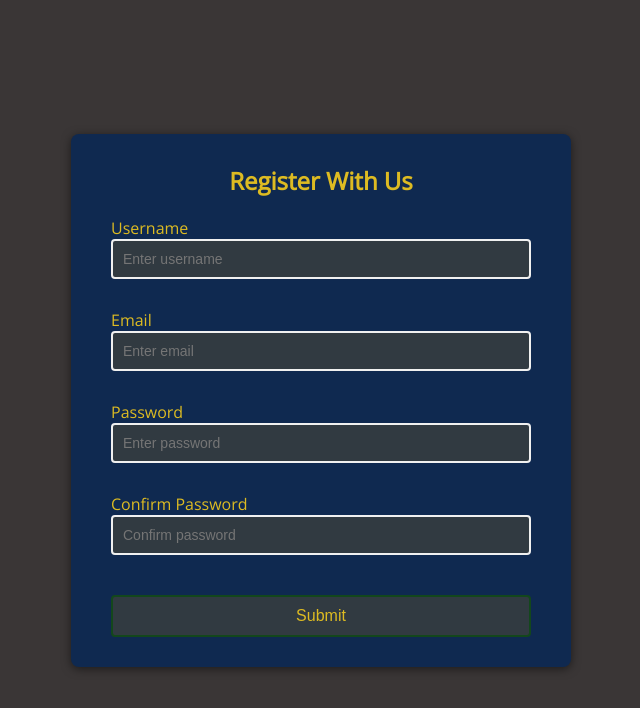
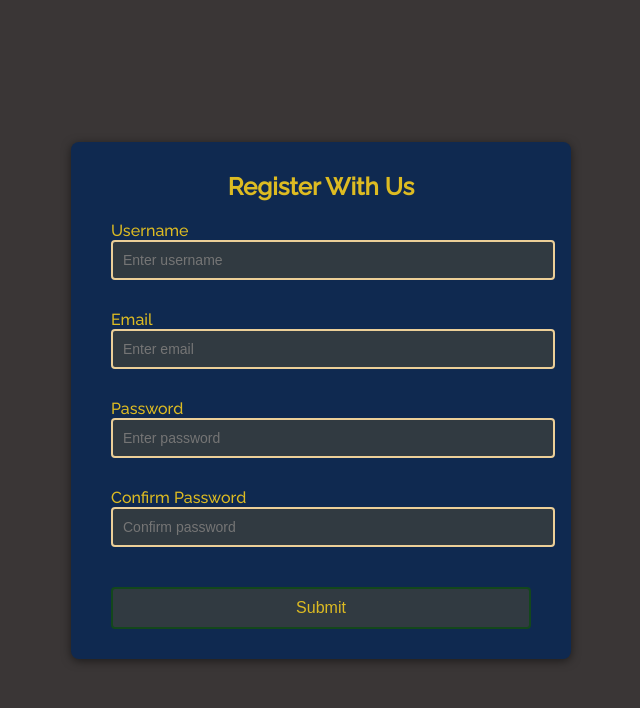
Before and after one commit to CoreyJamesLynch/FormValidator, a React (Create React App) app: page / in a window 1280 px wide. Shown: the top 708 px of the page, without its empty margins (319-959 px from the left). Built offline with nearby package versions, Linux system fonts and the light colour scheme.

Commit message:
Refactor css

```diff
--- a/src/Components/FormComponent.css
+++ b/src/Components/FormComponent.css
@@ -1,13 +1,8 @@
-@import url('https://fonts.googleapis.com/css2?family=Open+Sans&display=swap');
-
-* {
-  box-sizing: border-box;
-}
+@import url('https://fonts.googleapis.com/css2?family=Raleway:wght@500&display=swap');
 
 body {
   background-color: rgb(58, 54, 54);
-  /* background-color: #f9fafb; */
-  font-family: 'Open Sans', sans-serif;
+  font-family: 'Raleway', sans-serif;
   display: flex;
   align-items: center;
   justify-content: center;
@@ -27,22 +22,22 @@ label {
 }
 
 input {
-  background-color:#313a41;
+  background-color: #313a41;
   color: rgb(236, 207, 152);
+}
+
+input:focus {
+  outline: none;
 }
 
 h2 {
   text-align: center;
   margin: 0 0 20px;
-  color: rgb(221, 187, 34)
+  color: rgb(221, 187, 34);
 }
 
 .form {
   padding: 30px 40px;
-}
-
-.success {
-  color: green
 }
 
 .form-control {
@@ -52,9 +47,8 @@ h2 {
 }
 
 .form-control input {
-  border: 2px solid #f0f0f0;
+  border: 2px solid rgb(236, 207, 152);
   border-radius: 4px;
-  display: block;
   width: 100%;
   padding: 10px;
   font-size: 14px;
--- a/src/Components/FormComponent.js
+++ b/src/Components/FormComponent.js
@@ -13,7 +13,6 @@ const FormComponent = () => {
 
   const onSubmit = (data, event) => {
     event.target.reset();
-    console.log(formState);
   };
 
   return (
```
